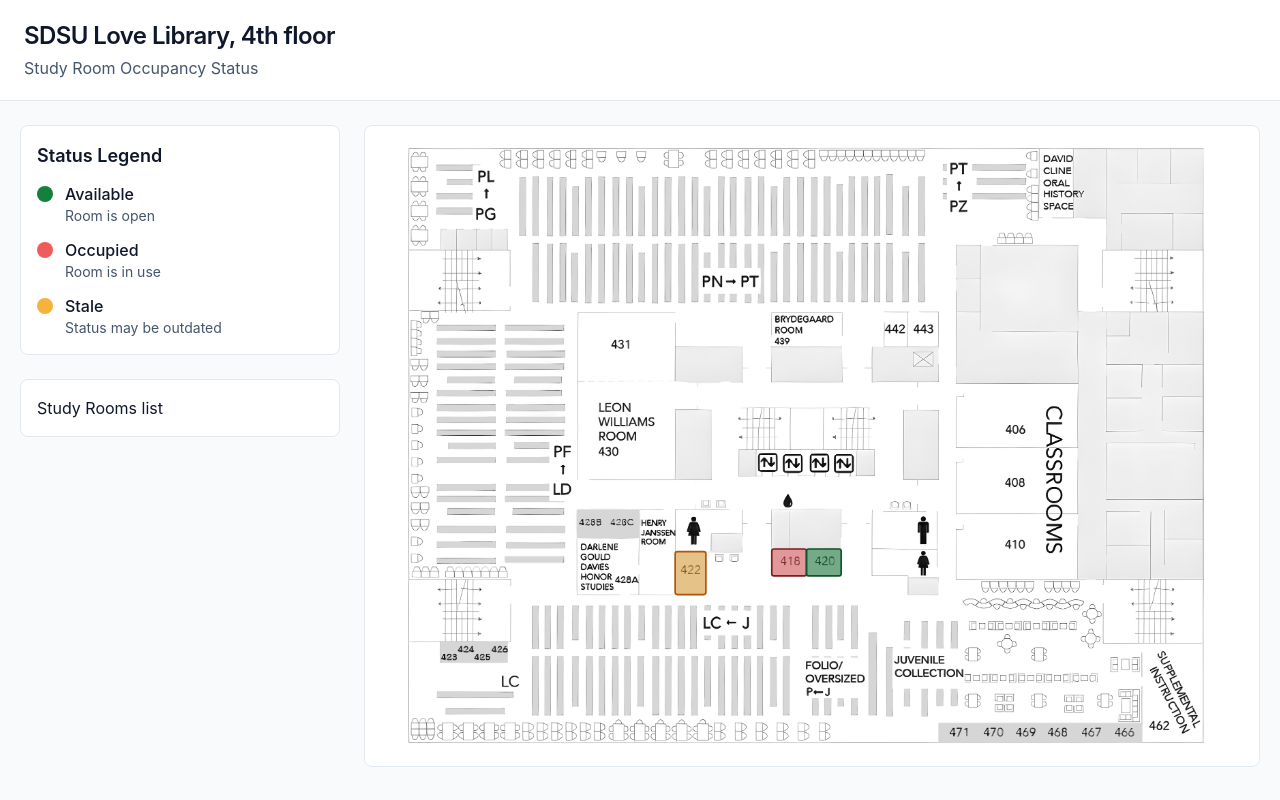
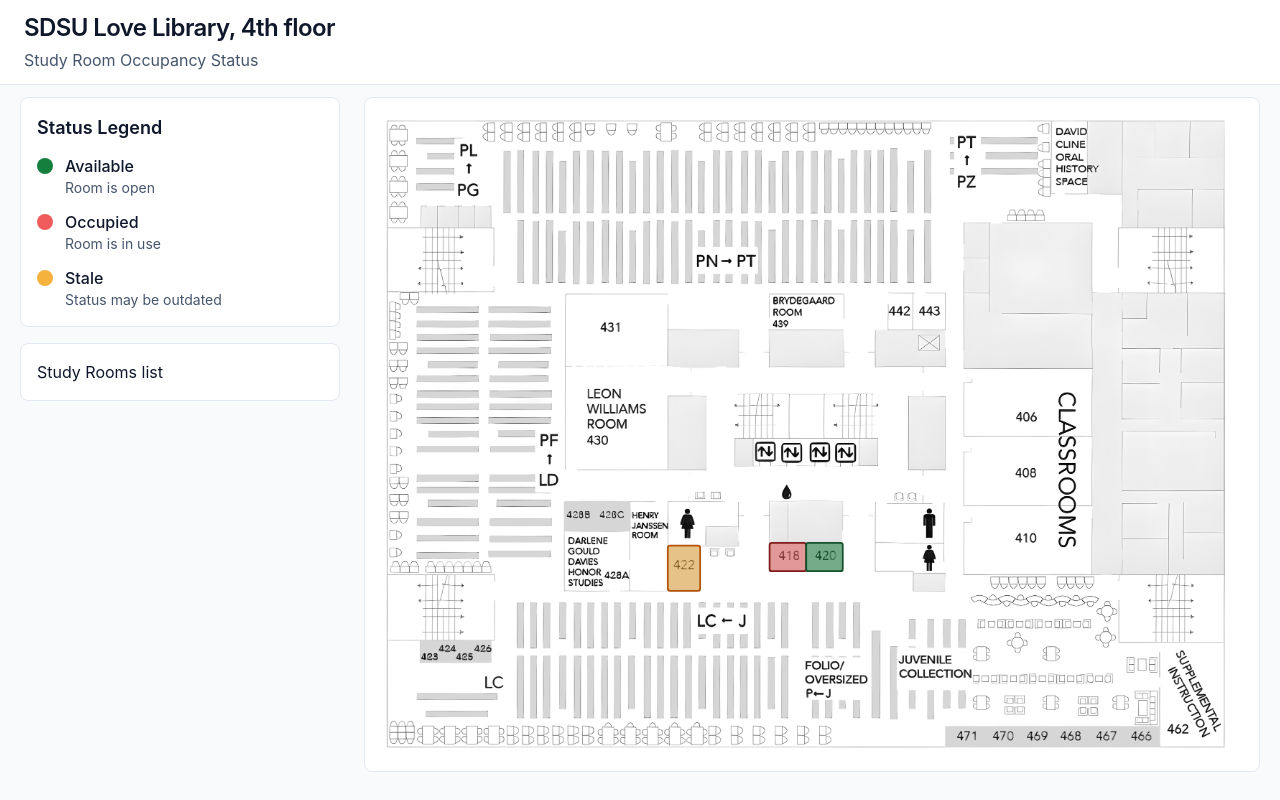
Before and after one commit to ashlibel/Occupancy-Detection, a React (Vite) app in the folder room-occupancy-app/: page / in a window 1280 px wide. Built offline with nearby package versions, Linux system fonts and the light colour scheme.

Commit message:
Slightly adjusted padding

```diff
--- a/room-occupancy-app/src/App.jsx
+++ b/room-occupancy-app/src/App.jsx
@@ -14,7 +14,7 @@
   return (
     <div className="min-h-screen bg-slate-50 text-slate-900">
       <header className="border-b border-slate-200 bg-white">
-        <div className="flex items-center justify-between gap-4 px-6 py-5">
+        <div className="flex items-center justify-between gap-4 px-6 py-3">
           <div>
             {/* Page title */}
             <h1 className="text-2xl font-semibold tracking-tight">
@@ -30,9 +30,9 @@
         </div>
       </header>
 
-      <main className="grid gap-6 px-5 py-6 lg:grid-cols-[320px_1fr]">
+      <main className="grid gap-6 px-5 py-3 lg:grid-cols-[320px_1fr]">
         {/* Left column: legend and room list */}
-        <aside className="flex flex-col gap-6">
+        <aside className="flex flex-col gap-4">
             <StatusLegend />
           <div className="rounded-lg border border-slate-200 bg-white p-4">
             Study Rooms list
--- a/room-occupancy-app/src/FloorPlan.jsx
+++ b/room-occupancy-app/src/FloorPlan.jsx
@@ -19,7 +19,7 @@
             viewBox="0 0 740 550"
             role="img"
             aria-label="Floor plan of Love Library, 4th floor"
-            className="mx-auto h-auto max-h-[calc(100vh-12rem)] w-full"
+            className="mx-auto h-auto max-h-[calc(100vh-9rem)] w-full"
         >
             {/* Display the floor plan image */}
             <image
```
